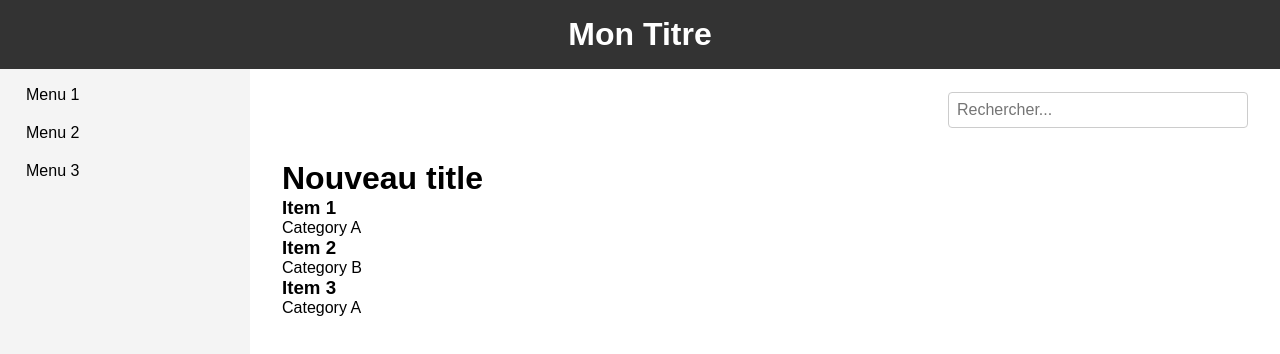
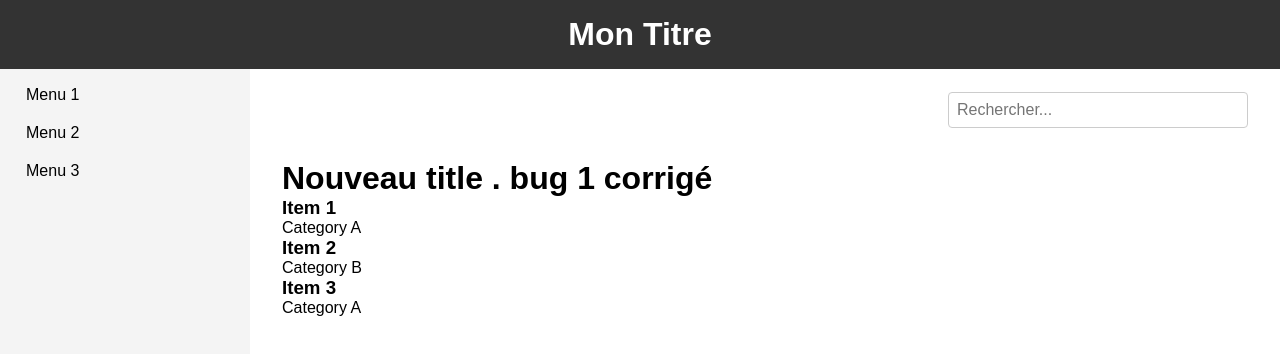
Before and after one commit to paniette/bouducode, a website: page index.html in a window 1280 px wide. Drawn offline with Linux system fonts and the light colour scheme.

Commit message:
title changé

```diff
--- a/index.html
+++ b/index.html
@@ -29,7 +29,7 @@
       <div class="search-container">
         <input type="text" class="search-input" placeholder="Rechercher..." id="searchInput">
       </div>
-      <h1> Nouveau title </h1>
+      <h1> Nouveau title . bug 1 corrigé</h1>
       <div id="content">
         <!-- Le contenu sera ajouté dynamiquement via JavaScript -->
       </div>
```
